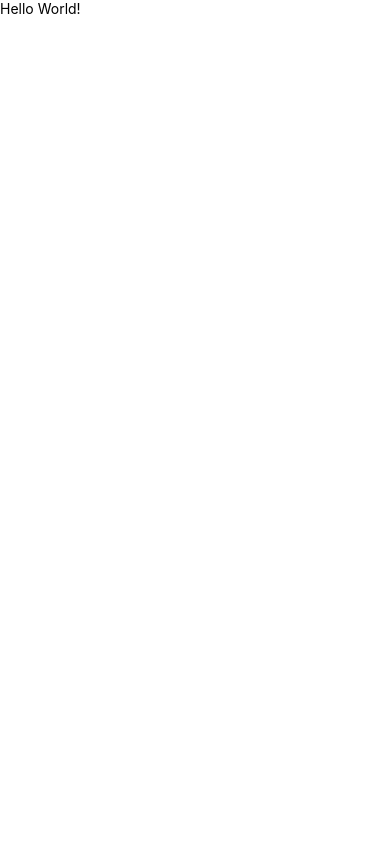
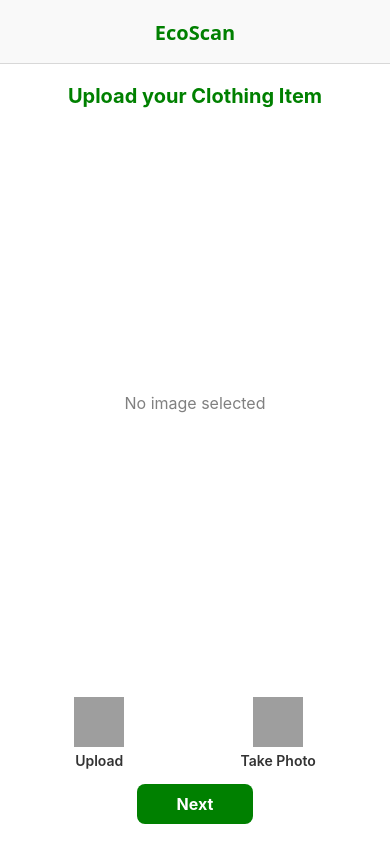
Before and after one commit to saurabh-shete/eco-scan-challenge, a React Native app in the folder ecoscanapk/: screen /UploadScreen in a window 390 px wide. Built offline with nearby package versions, Linux system fonts and the light colour scheme; grey boxes are pictures that could not be loaded.

Commit message:
feat(frontend): Add upload and carbon footprint screens with backend integration Note: Fixed TypeScript typing issues for route params and @env module declarations.

```diff
--- a/ecoscanapk/App.tsx
+++ b/ecoscanapk/App.tsx
@@ -1,22 +1,38 @@
-/**
- * Sample React Native App
- * https://github.com/facebook/react-native
- *
- * @format
- */
+import React from 'react';
+import {NavigationContainer} from '@react-navigation/native';
+import {createStackNavigator} from '@react-navigation/stack';
+import UploadScreen from './src/screens/UploadScreen';
+import CarbonFootprintScreen from './src/screens/CarbonFootprintScreen';
 
-import React from 'react';
-import type {PropsWithChildren} from 'react';
-import {SafeAreaView, Text, View} from 'react-native';
+export type RootStackParamList = {
+  UploadScreen: undefined;
+  CarbonFootprintScreen: {imageUri: string};
+};
 
-function App(): React.JSX.Element {
+const Stack = createStackNavigator<RootStackParamList>();
+
+const App: React.FC = () => {
   return (
-    <SafeAreaView>
-      <View>
-        <Text>Hello World!</Text>
-      </View>
-    </SafeAreaView>
+    <NavigationContainer>
+      <Stack.Navigator
+        screenOptions={{
+          headerStyle: {backgroundColor: '#f9f9f9'},
+          headerTitleAlign: 'center',
+          headerTitleStyle: {fontSize: 20, fontWeight: 'bold', color: 'green'},
+        }}>
+        <Stack.Screen
+          name="UploadScreen"
+          component={UploadScreen}
+          options={{title: 'EcoScan'}}
+        />
+        <Stack.Screen
+          name="CarbonFootprintScreen"
+          component={CarbonFootprintScreen}
+          options={{title: 'Carbon Footprint Analysis'}}
+        />
+      </Stack.Navigator>
+    </NavigationContainer>
   );
-}
+};
 
 export default App;
--- a/ecoscanapk/babel.config.js
+++ b/ecoscanapk/babel.config.js
@@ -1,3 +1,16 @@
 module.exports = {
   presets: ['module:@react-native/babel-preset'],
+  plugins: [
+    [
+      'module:react-native-dotenv',
+      {
+        moduleName: '@env',
+        path: '.env',
+        blocklist: null,
+        allowlist: null,
+        safe: false,
+        allowUndefined: true,
+      },
+    ],
+  ],
 };
--- /dev/null
+++ b/ecoscanapk/src/screens/CarbonFootprintScreen.tsx
@@ -0,0 +1,103 @@
+import React, {useEffect, useState} from 'react';
+import {
+  View,
+  Text,
+  StyleSheet,
+  ActivityIndicator,
+  ScrollView,
+  Platform,
+} from 'react-native';
+import {BACKEND_URL} from '@env';
+
+const CarbonFootprintScreen: React.FC = ({route}: any) => {
+  const {imageUri} = route.params;
+  const [loading, setLoading] = useState<boolean>(true);
+  const [carbonFootprintData, setCarbonFootprintData] = useState<any | null>(null);
+
+  useEffect(() => {
+    const analyzeImage = async () => {
+      try {
+        const formData = new FormData();
+        formData.append('image', {
+          uri: Platform.OS === 'android' ? imageUri : imageUri.replace('file://', ''),
+          type: 'image/jpeg',
+          name: 'clothing_item.jpg',
+        });
+
+        const response = await fetch(`${BACKEND_URL}/api/images/analyze`, {
+          method: 'POST',
+          headers: {
+            'Content-Type': 'multipart/form-data',
+          },
+          body: formData,
+        });
+
+        const result = await response.json();
+
+        if (response.ok) {
+          setCarbonFootprintData(result);
+        } else {
+          console.error(result.message || 'Something went wrong.');
+        }
+      } catch (error) {
+        console.error('Error analyzing image:', error);
+      } finally {
+        setLoading(false);
+      }
+    };
+
+    analyzeImage();
+  }, [imageUri]);
+
+  return (
+    <View style={styles.container}>
+      {loading ? (
+        <ActivityIndicator size="large" color="green" />
+      ) : (
+        <ScrollView>
+          <Text style={styles.resultTitle}>Carbon Footprint Analysis</Text>
+          {carbonFootprintData?.items.map((item: any, index: number) => (
+            <View key={index} style={styles.resultItem}>
+              <Text style={styles.resultText}>
+                {item.name} - Count: {item.count}, Carbon Footprint: {item.carbonFootprint} kg CO₂
+              </Text>
+            </View>
+          ))}
+          <Text style={styles.resultTotal}>
+            Total Items: {carbonFootprintData?.totalItems}, Total Carbon Footprint:{' '}
+            {carbonFootprintData?.totalCarbonFootprint} kg CO₂
+          </Text>
+        </ScrollView>
+      )}
+    </View>
+  );
+};
+
+const styles = StyleSheet.create({
+  container: {
+    flex: 1,
+    padding: 20,
+    backgroundColor: '#fff',
+  },
+  resultTitle: {
+    fontSize: 18,
+    fontWeight: 'bold',
+    marginBottom: 10,
+    textAlign: 'center',
+    color: 'green',
+  },
+  resultItem: {
+    marginVertical: 5,
+  },
+  resultText: {
+    fontSize: 16,
+  },
+  resultTotal: {
+    marginTop: 10,
+    fontSize: 16,
+    fontWeight: 'bold',
+    textAlign: 'center',
+  },
+});
+
+export default CarbonFootprintScreen;
--- /dev/null
+++ b/ecoscanapk/src/screens/UploadScreen.tsx
@@ -0,0 +1,149 @@
+import React, {useState} from 'react';
+import {
+  View,
+  Text,
+  Image,
+  StyleSheet,
+  TouchableOpacity,
+  Alert,
+} from 'react-native';
+import {launchCamera, launchImageLibrary} from 'react-native-image-picker';
+import {useNavigation} from '@react-navigation/native';
+import {StackNavigationProp} from '@react-navigation/stack';
+import {RootStackParamList} from '../../App';
+
+type UploadScreenNavigationProp = StackNavigationProp<
+  RootStackParamList,
+  'UploadScreen'
+>;
+
+const UploadScreen: React.FC = () => {
+  const [imageUri, setImageUri] = useState<string | null>(null);
+  const navigation = useNavigation<UploadScreenNavigationProp>();
+
+  const handleCaptureImage = () => {
+    launchCamera({mediaType: 'photo'}, response => {
+      if (response.assets && response.assets.length > 0) {
+        setImageUri(response.assets[0].uri || null);
+      }
+    });
+  };
+
+  const handleSelectImage = () => {
+    launchImageLibrary({mediaType: 'photo'}, response => {
+      if (response.assets && response.assets.length > 0) {
+        setImageUri(response.assets[0].uri || null);
+      }
+    });
+  };
+
+  const handleNext = () => {
+    if (!imageUri) {
+      Alert.alert('No Image Selected', 'Please upload or capture an image first.');
+      return;
+    }
+
+    // Navigate to CarbonFootprintScreen and pass the image URI
+    navigation.navigate('CarbonFootprintScreen', {imageUri});
+  };
+
+  return (
+    <View style={styles.container}>
+      <Text style={styles.title}>Upload your Clothing Item</Text>
+
+      <View style={styles.contentContainer}>
+        {imageUri ? (
+          <Image source={{uri: imageUri}} style={styles.image} />
+        ) : (
+          <Text style={styles.placeholder}>No image selected</Text>
+        )}
+      </View>
+
+      <View style={styles.buttonContainer}>
+        <View style={styles.row}>
+          <TouchableOpacity style={styles.iconButton} onPress={handleSelectImage}>
+            <Image
+              source={{uri: 'https://img.icons8.com/ios-filled/50/upload.png'}}
+              style={styles.icon}
+            />
+            <Text style={styles.iconText}>Upload</Text>
+          </TouchableOpacity>
+          <TouchableOpacity style={styles.iconButton} onPress={handleCaptureImage}>
+            <Image
+              source={{uri: 'https://img.icons8.com/ios-filled/50/camera.png'}}
+              style={styles.icon}
+            />
+            <Text style={styles.iconText}>Take Photo</Text>
+          </TouchableOpacity>
+        </View>
+        <TouchableOpacity style={styles.nextButton} onPress={handleNext}>
+          <Text style={styles.nextButtonText}>Next</Text>
+        </TouchableOpacity>
+      </View>
+    </View>
+  );
+};
+
+const styles = StyleSheet.create({
+  container: {
+    flex: 1,
+    backgroundColor: '#fff',
+  },
+  title: {
+    fontSize: 20,
+    fontWeight: 'bold',
+    marginTop: 20,
+    textAlign: 'center',
+    color: 'green',
+  },
+  contentContainer: {
+    flex: 1,
+    justifyContent: 'center',
+    alignItems: 'center',
+  },
+  image: {
+    width: 250,
+    height: 250,
+    borderRadius: 10,
+  },
+  placeholder: {
+    fontSize: 16,
+    color: 'gray',
+  },
+  buttonContainer: {
+    paddingBottom: 20,
+    paddingHorizontal: 16,
+  },
+  row: {
+    flexDirection: 'row',
+    justifyContent: 'space-around',
+    marginBottom: 15,
+  },
+  iconButton: {
+    alignItems: 'center',
+  },
+  icon: {
+    width: 50,
+    height: 50,
+    marginBottom: 5,
+  },
+  iconText: {
+    fontSize: 14,
+    fontWeight: '600',
+    color: '#333',
+  },
+  nextButton: {
+    backgroundColor: 'green',
+    paddingVertical: 10,
+    paddingHorizontal: 40,
+    borderRadius: 8,
+    alignSelf: 'center',
+  },
+  nextButtonText: {
+    color: '#fff',
+    fontSize: 16,
+    fontWeight: 'bold',
+  },
+});
+
+export default UploadScreen;
```
Also changed, not shown: ecoscanapk/package.json (+14 -1 lines), ecoscanapk/tsconfig.json (+8 -1 lines), 2 other files (tests, documents, lock files or other folders).
